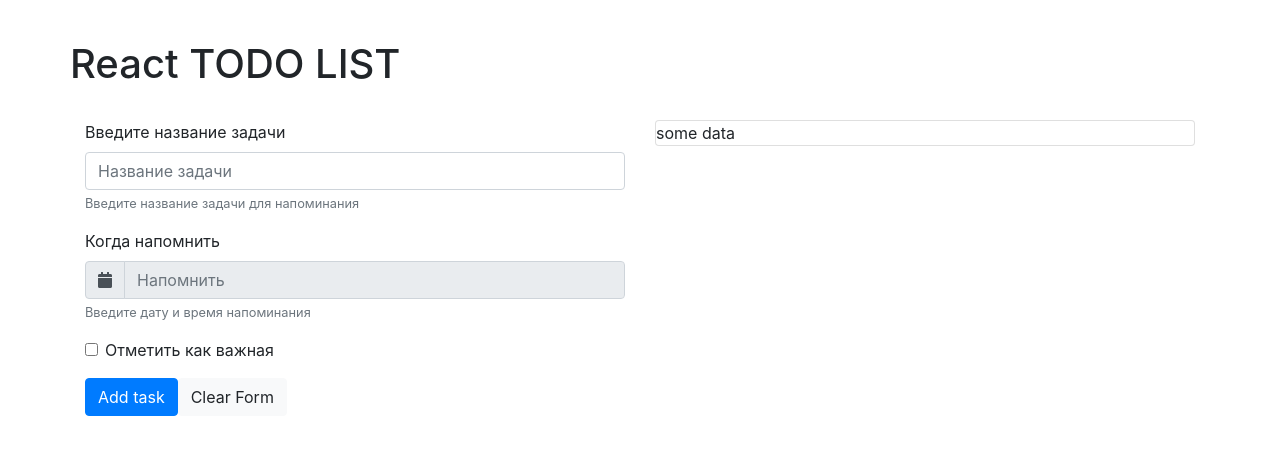
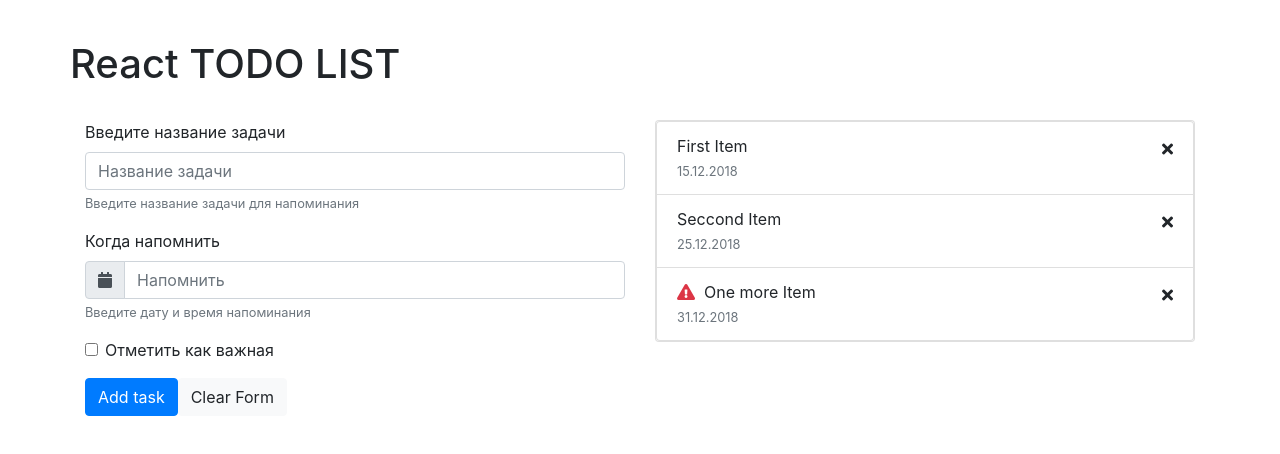
Before and after one commit to cargando/react_todo, a React (Create React App) app: page / in a window 1280 px wide. Shown: the top 454 px of the page. Built offline with nearby package versions, Linux system fonts and the light colour scheme.

Commit message:
end of lection

```diff
--- a/src/App.js
+++ b/src/App.js
@@ -1,33 +1,53 @@
 import React, { Component } from 'react';
 import { TaskForm } from './components/task_form';
 import { TaskList } from './components/task_list';
+
+const msItems = [
+	{
+		id: 23,
+		title: 'First Item',
+		date: '15.12.2018',
+	},
+	{
+		id: 11,
+		title: 'Seccond  Item',
+		date: '25.12.2018',
+	},
+	{
+		id: 16,
+		title: 'One more Item',
+		date: '31.12.2018',
+		urgent: true,
+	},
+];
 
 class App extends Component {
 	constructor(props, context) {
 		super(props, context);
 
 		this.state = {
-			data: {},
+			list: msItems,
 			errState: false,
 		}
 	}
 
-	handleChange = (e) => { // обработчик события - нажатие клавиши
-		const { target } = e;
-		const { name } = target;
-		const value = target.type === 'checkbox' ? target.checked : target.value;
-		// if (target.type === 'checkbox') value = target.checked ;
-		// else value = target.value;
-		this.setState({
-			data: { ...this.state.data, [name]: value },
-		});
-/*
-		const stateCopy = Object.assign({}, this.state);
-		stateCopy.data[name] = value;
-		this.setState(stateCopy);
-*/
+	handleAddItem = (newItem) => { // обработчик события - нажатие клавиши
+		// const list = this.state.list.slice();
+		// list.push(newItem);
+		// this.setState({ list });
+		this.setState(prevState => ({
+			list: prevState.list.push(newItem),
+		}));
 	};
 
+	handleDeleteItem = (id) => {
+		console.log('>> handleDeleteItem:', id);
+		this.setState(prevState => ({
+			list: prevState.list
+				.filter((item) => (item.id !== id)),
+		}),
+		);
+	};
 
   render() {
   	const ms = '';
@@ -40,8 +60,13 @@
 			    </div>
 			    <br />
 			    <div className='row'>
-				    <TaskForm />
-						<TaskList />
+				    <TaskForm
+				      handleAdd={ this.handleAddItem }
+				    />
+						<TaskList
+							dataList={ this.state.list }
+							handleDelete={ this.handleDeleteItem }
+						/>
 			    </div>
 		    </div>
 	    </React.Fragment>
--- a/src/components/task_form/index.jsx
+++ b/src/components/task_form/index.jsx
@@ -6,7 +6,7 @@
 
 export class TaskForm extends Component {
 	static propTypes = {
-
+		handleAdd: PropTypes.func, // метод добавления напоминания  в список
 	};
 
 	constructor(props, context) {
@@ -25,6 +25,12 @@
 		this.setState({
 			data: { ...this.state.data, [name]: value },
 		});
+	};
+	handleAddLocal = () => {
+		// проверку данных на валидность
+		//  если что-то введено неверно, тогда вывод ошибки в консоль
+		// если все ОК, тогда формируем объект {...} и передаем его в this.props.handleAdd(...);
+		// ресет компонента формы (т.е. удаление всех данных из инпутов)
 	};
 
 	calendarClick = (e) => {
@@ -51,7 +57,6 @@
 						label='Когда напомнить'
 						errHint='Введите дату и время напоминания'
 						calendarClick={ this.calendarClick }
-						readOnly
 					/>
 					<UrgentInput
 						name='urgent'
--- a/src/components/task_list/index.jsx
+++ b/src/components/task_list/index.jsx
@@ -1,9 +1,11 @@
 import React, {Component} from 'react';
 import PropTypes from 'prop-types';
+import ListItem from './list_item';
 
 export class TaskList extends Component {
 	static propTypes = {
-
+		dataList: PropTypes.array, // список задач
+		handleDelete: PropTypes.func, // метод удаления напоминания из списка
 	};
 
 	constructor(props, context) {
@@ -15,11 +17,31 @@
 		}
 	}
 
+	handleDelete = (id) => {
+		this.props.handleDelete(id);
+	};
+
+	renderItem = (item) => {
+		return (<ListItem
+			key={ item.id  }
+			id={ item.id }
+			title={ item.title }
+			date={ item.date }
+			urgent={ item.urgent }
+			onclick={ this.handleDelete }
+	/>);
+	};
+
 	render() {
+		const list = this.props.dataList.map(this.renderItem);
+		const emptyItem = this.renderItem({ title: 'Список пуст' });
+
 		return (
 			<div className='col-md-6'>
 				<div className='card' style={ { width: '100%' } }>
-					some data
+					<ul className='list-group'>
+						{ list.length ? list : emptyItem }
+					</ul>
 				</div>
 			</div>
 		);
--- /dev/null
+++ b/src/components/task_list/list_item.css
@@ -0,0 +1,10 @@
+.delete_ico {
+	position: absolute;
+	top: 15px;
+	right: 20px;
+
+}
+.delete_ico:hover {
+	color: #990000;
+	cursor: pointer;
+}
--- /dev/null
+++ b/src/components/task_list/list_item.jsx
@@ -0,0 +1,48 @@
+import React from 'react';
+import PropTypes from 'prop-types';
+import './list_item.css';
+
+export const ListItem = (props) => {
+	const {
+		id,
+		title,
+		date = null,
+		urgent = null,
+		onclick = null,
+	} = props;
+	const simpleItem = (!date && !urgent);
+
+	const urgentTag = urgent && (<React.Fragment>
+		<i className='text-danger fa fa-exclamation-triangle' /> &nbsp;
+	</React.Fragment>);
+
+	const dateTag = date && (<React.Fragment>
+		<br />
+		<span className='text-muted'>
+			<small> { date } </small>
+		</span>
+	</React.Fragment>);
+
+	return simpleItem ? (
+		<li className='list-group-item'>
+			{ title }
+		</li>) : (
+		<li className='list-group-item'>
+			{ urgentTag }
+			{ title }
+			{ dateTag }
+			<span className='delete_ico' onClick={ () => { onclick(id) } }>
+				<i className='fa fa-times' />
+			</span>
+		</li>);
+};
+
+export default React.memo(ListItem);
+
+ListItem.propTypes = {
+	id: PropTypes.string, // id  элемента в списке
+	title: PropTypes.string, // имя напоминания
+	date: PropTypes.string, // дата напоминания
+	urgent: PropTypes.bool, // важно / не важно
+	onclick: PropTypes.func, // обработчик события нажатие на крестик
+};
```
